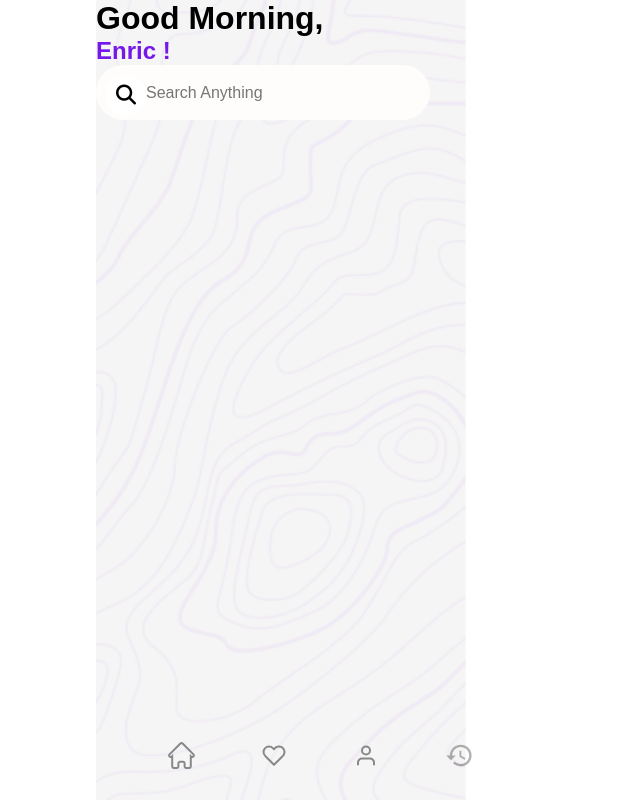
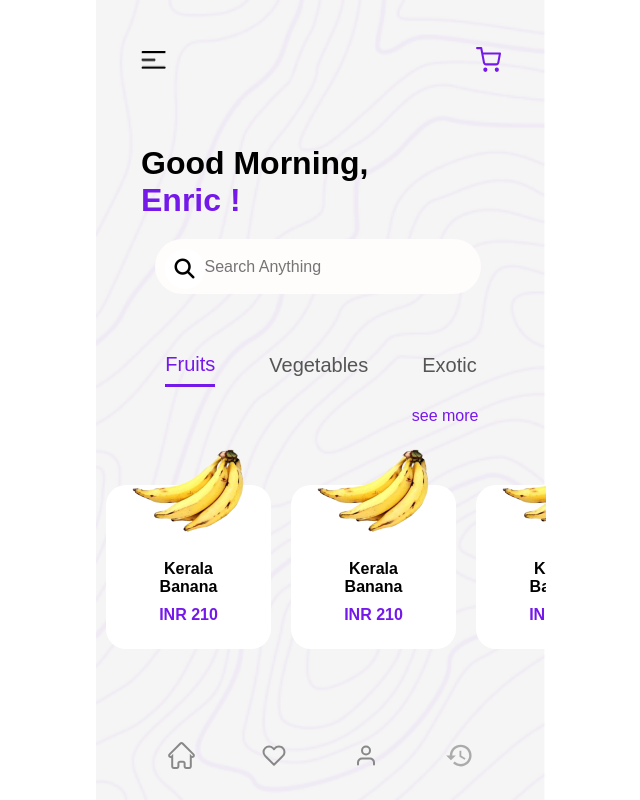
Before and after one commit to pavna99/FarmCart, a React (Create React App) app: page /dashboard in a window 1280 px wide. Shown: the whole page, without its empty margins (319-959 px from the left). Built offline with nearby package versions, Linux system fonts and the light colour scheme; a web font is replaced by a local one.

Commit message:
new upadtes

```diff
--- /dev/null
+++ b/src/components/DashboardComponent/DashboardComponent.css
@@ -0,0 +1,63 @@
+
+.Section1{
+    margin:50px 0;
+}
+.Tileset{
+    display: flex;
+    justify-content: center;
+    align-items: center;
+    flex-direction: row;
+
+    color:#555555;
+    gap:12%;
+  }
+
+  #he1{
+
+
+    font-size: 20px;
+  }
+  #he1:hover{
+    color: #7519EB;
+  }
+  .selected {
+    border-bottom: 3px solid #7519EB;
+    line-height: 2;
+
+    color: #7519EB;
+  }
+  .fruits2 {
+    margin-left: 35px;
+  }
+  .fruits3 {
+    margin-left: 35px;
+  }
+  .underline{
+    background-color: #7519EB;
+    width:80px;
+    height: 3px;
+    border-radius: 4px;
+    margin-left: 25px;
+    margin-top: 10px;
+  }
+  .seemore{
+    display: flex;
+    color: #7519EB;
+padding-right: 15%;
+    flex-direction: row-reverse;
+    margin-top: 20px;
+  }
+  .Productcompset{
+    display:flex;
+    overflow: scroll;
+    width: 100%;
+  }
+
+  .Productcompset::-webkit-scrollbar {
+    display: none;
+  }
+  .Productbox{
+    height: 200px;
+    margin-top: 50px;
+    padding:10px;
+  }
--- /dev/null
+++ b/src/components/DashboardComponent/DashboardComponent.jsx
@@ -0,0 +1,68 @@
+import React from 'react';
+import './DashboardComponent.css';
+import  {useState,useEffect} from 'react'
+import ProductComponent from '../ProductComponent/ProductComponent';
+
+    const DashboardComponent = () => {
+        const [selectedHeading, setSelectedHeading] = useState('Heading1');
+
+        useEffect(() => {
+
+          console.log('Selected Heading:', selectedHeading);
+        }, [selectedHeading]);
+
+    return (
+        <div className='Section1'>
+        <div className='Tileset'>
+           <div id="he1"
+            className={selectedHeading === 'Heading1' ? 'selected' : ''}
+            onClick={() => setSelectedHeading('Heading1')}>
+            Fruits
+            </div>
+
+
+            <div id="he1"
+                className={selectedHeading === 'Heading2' ? 'selected' : ''}
+                onClick={() => setSelectedHeading('Heading2')}
+            >
+                Vegetables
+            </div>
+
+            <div id="he1"
+                className={selectedHeading === 'Heading3' ? 'selected' : ''}
+                onClick={() => setSelectedHeading('Heading3')}
+            >
+                Exotic
+            </div>
+        </div>
+
+      <div className='seemore'> see more</div>
+
+
+      <div className="content">
+        {selectedHeading === 'Heading1' &&
+        <div className='Productcompset'>
+            <div className='Productbox'><ProductComponent/></div>
+            <div className='Productbox'><ProductComponent/></div>
+            <div className='Productbox'><ProductComponent/></div>
+            <div className='Productbox'><ProductComponent/></div>
+        </div>
+      }
+        {selectedHeading === 'Heading2' &&
+        <div className='Productcompset'>
+            <div className='Productbox'><ProductComponent/></div>
+
+        </div>
+        }
+        {selectedHeading === 'Heading3' &&
+        <div className='Productcompset'>
+            <div className='Productbox'><ProductComponent/></div>
+            <div className='Productbox'><ProductComponent/></div>
+        </div>
+        }
+      </div>
+        </div>
+    );
+}
+
+export default DashboardComponent;
--- a/src/components/ProductComponent/productcomponent.css
+++ b/src/components/ProductComponent/productcomponent.css
@@ -1,7 +1,4 @@
 .product-component-ovrerall{
-    height: 100vh;
-
-
 }
 .minicard{
     text-align: center;
--- a/src/components/index.js
+++ b/src/components/index.js
@@ -1,2 +1,3 @@
 export {default as ProductComponent} from './ProductComponent/ProductComponent';
 export {default as Navbar} from './Navbar/Navbar';
+export {default as DashboardComponent} from './DashboardComponent/DashboardComponent';
--- a/src/containers/Dashboard/Dashboard.jsx
+++ b/src/containers/Dashboard/Dashboard.jsx
@@ -1,17 +1,23 @@
 import React from 'react'
 import './dashboard.css'
 import '@fortawesome/fontawesome-free/css/all.css';
-import { Navbar } from '../../components'
-import  {useState} from 'react'
+import { Navbar,DashboardComponent,ProductComponent} from '../../components'
+// import  {useState} from 'react'
+import cart from '../../Images/shopping-cart.svg';
+import bar from '../../Images/Bar.png';
+
 
 function Dashboard() {
   return (
     <div className='dashboard-overall-container'>
-      <h1></h1>
+      <div className='header1'>
+        <img className='images1' src={bar} alt="bars"/>
+        <img className='images1' src={cart} alt="cart"/>
+      </div>
 
-      <Navbar/>
+
       <h1 className='goodmorni'>Good Morning,</h1>
-      <h2 className='username'>Enric ! </h2>
+      <h2 className='username'>Enric !</h2>
       <div class = 'search-box'>
       <div class = "search-btn">
             <i class="fas fa-search"></i>
@@ -19,6 +25,12 @@ function Dashboard() {
         <input class = "search-text" type="text" placeholder = "Search Anything" />
 
       </div>
+
+
+
+
+      <DashboardComponent/>
+      <Navbar/>
       </div>
   )
 }
--- a/src/containers/Dashboard/dashboard.css
+++ b/src/containers/Dashboard/dashboard.css
@@ -1,22 +1,53 @@
 .dashboard-overall-container{
     height: 100vh;
+    padding: 0;
+    margin: 0;
     width: 100%;
-    max-width: 450px;
     background-image: url('../../Images/whitecommonbg.png');
     background-repeat: no-repeat;
-    background-size: contain;
+    background-size: cover;
+    overflow-x: hidden;
+}
+
+.dashboard-overall-container::-webkit-scrollbar {
+  display: none;
+}
+
+.images1{
+  width:7%;
+  height: 30px;
+  object-fit: contain;
+  margin:0;
+}
+.header1{
+  display: flex;
+  align-items: center;
+  justify-content: left;
+  width: 80%;
+  max-width: 450px;
+  padding:10% 10% ;
+  gap:86%;
+  margin:0;
 }
 .username{
     color:#7519EB;
+    margin-left:10%;
+    font-size:32px ;
+}
+.goodmorni{
+  margin-top:25px;
+  margin-left: 10%;
+  font-size:32px;
 }
 .search-box {
     display: flex;
-    max-width: 314px;
+    width:68%;
     background: #fffcfc;
     height: 35px;
     border-radius: 40px;
     padding: 10px;
-
+    margin-top: 20px;
+    margin-left: 13%;
   }
 
 
```
Also changed, not shown: src/Images/Bar.png (added), src/Images/shopping-cart.svg (added).
